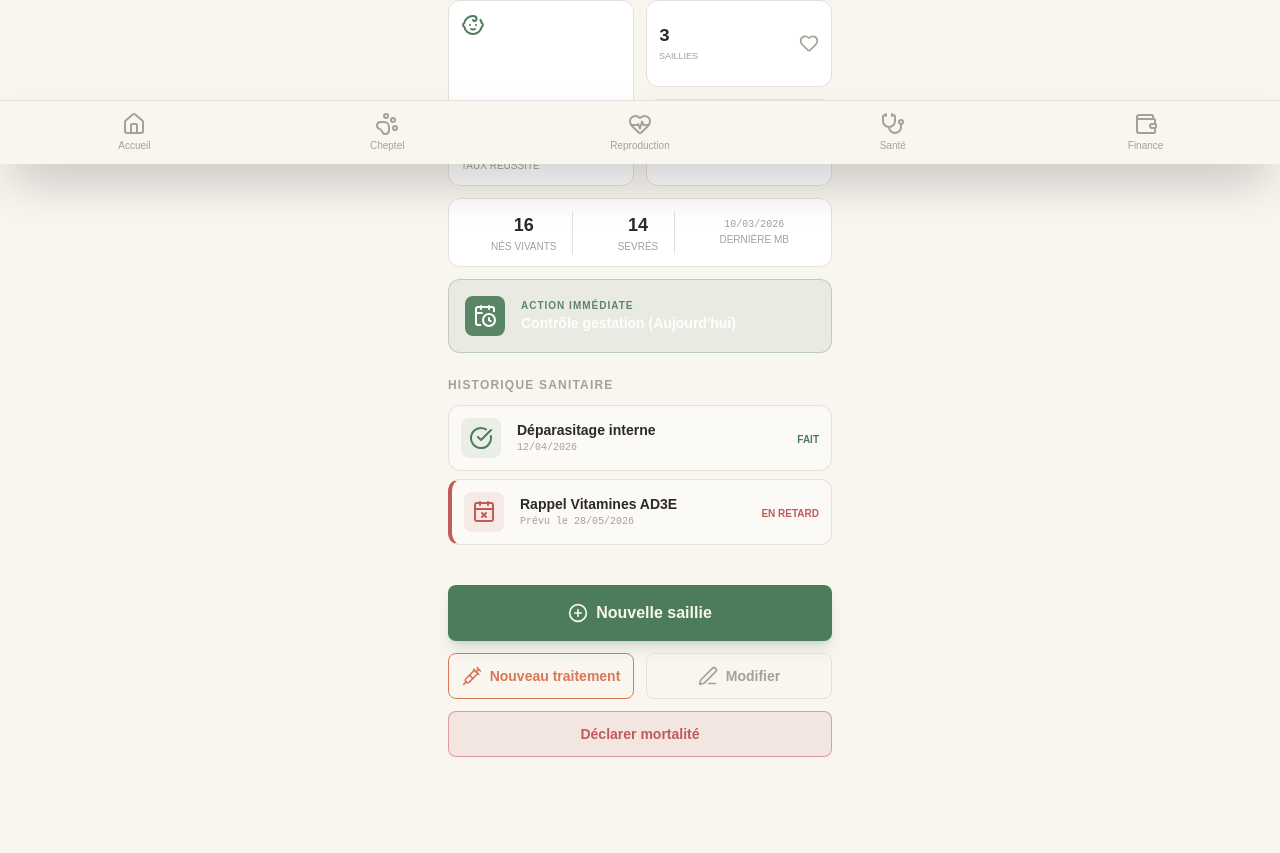
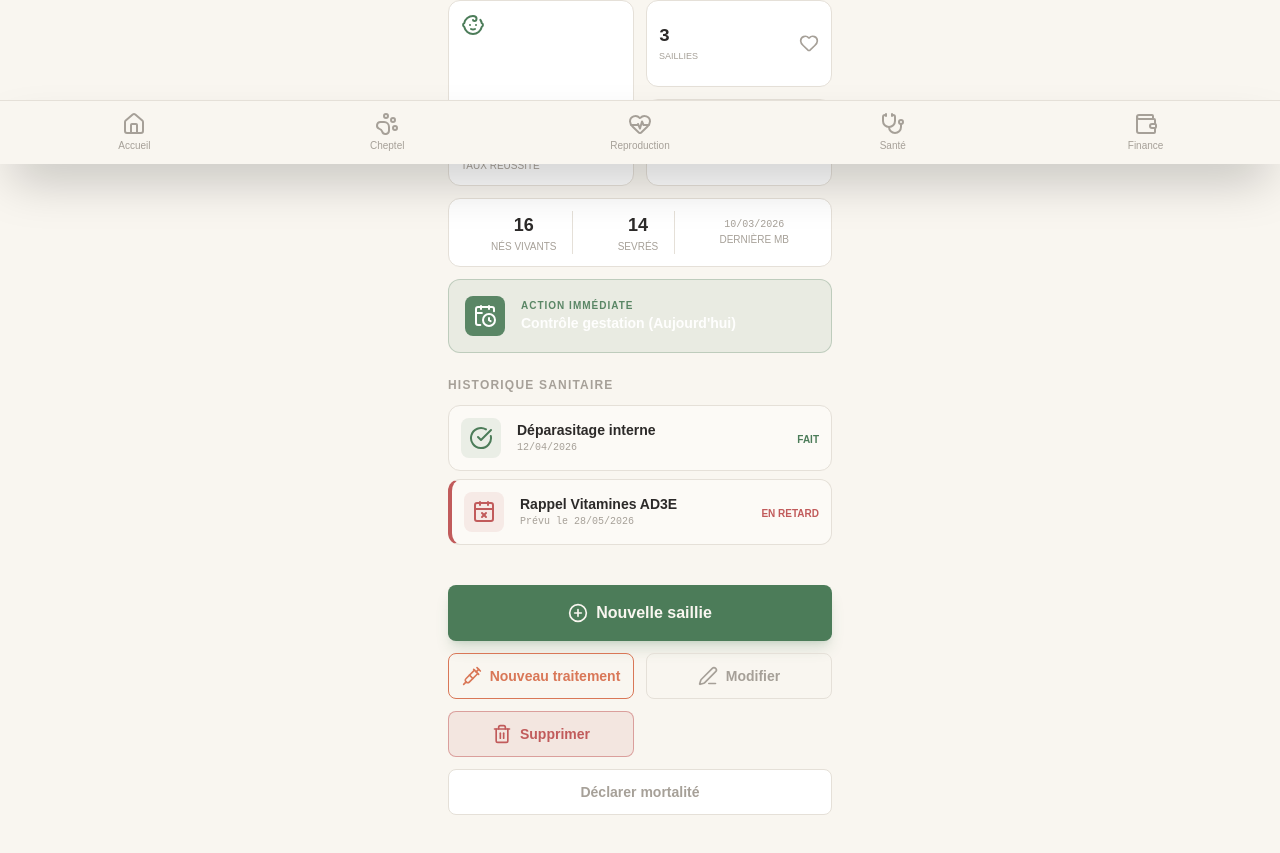
Before and after one commit to layesamake/gestionlapin, a React (Vite) app: page /cheptel/1 in a window 1280 px wide. Shown: the part 636-1489 px from the top of the page. Built offline with nearby package versions, Linux system fonts and the light colour scheme.

Commit message:
feat: permet la suppression des reproducteurs

```diff
--- a/src/pages/FicheReproducteur.tsx
+++ b/src/pages/FicheReproducteur.tsx
@@ -1,5 +1,5 @@
 import { useParams, useNavigate } from 'react-router-dom';
-import { ArrowLeft, Settings, Heart, Baby, CalendarClock, CheckCircle, CalendarX, PlusCircle, Syringe, Edit3 } from 'lucide-react';
+import { ArrowLeft, Settings, Heart, Baby, CalendarClock, CheckCircle, CalendarX, PlusCircle, Syringe, Edit3, Trash2 } from 'lucide-react';
 import { useStore } from '../store/useStore';
 import { calculateAge } from '../utils/dateUtils';
 
@@ -8,6 +8,7 @@ export const FicheReproducteur = () => {
   const navigate = useNavigate();
   const animals = useStore(state => state.animals);
   const updateAnimal = useStore(state => state.updateAnimal);
+  const removeAnimal = useStore(state => state.removeAnimal);
 
   // Find animal or fallback to a default mock for the demo
   const animalInfo = (animals.find((a: any) => a.id === id) || {
@@ -17,6 +18,13 @@ export const FicheReproducteur = () => {
   const handleMortalite = () => {
     if (window.confirm(`Voulez-vous vraiment déclarer la mortalité de ce reproducteur (${animalInfo.id}) ?`)) {
       updateAnimal(animalInfo.id, { status: 'Mort', badgeColor: 'brand-danger' });
+      navigate('/cheptel');
+    }
+  };
+
+  const handleDelete = () => {
+    if (window.confirm(`Voulez-vous vraiment supprimer définitivement le reproducteur ${animalInfo.id} ? Cette action est irréversible.`)) {
+      removeAnimal(animalInfo.id);
       navigate('/cheptel');
     }
   };
@@ -230,8 +238,15 @@ export const FicheReproducteur = () => {
             Modifier
           </button>
           <button
+            onClick={handleDelete}
+            className="border border-danger/50 bg-danger/10 text-danger py-3 rounded-lg font-bold text-sm flex items-center justify-center gap-2 active:scale-95 transition-transform hover:bg-danger/20"
+          >
+            <Trash2 className="w-5 h-5" />
+            Supprimer
+          </button>
+          <button
             onClick={handleMortalite}
-            className="col-span-2 border border-danger/50 bg-danger/10 text-danger py-3 rounded-lg font-bold text-sm flex items-center justify-center gap-2 active:scale-95 transition-transform hover:bg-danger/20"
+            className="col-span-2 border border-border bg-surface text-muted py-3 rounded-lg font-bold text-sm flex items-center justify-center gap-2 active:scale-95 transition-transform hover:bg-border/50"
           >
             Déclarer mortalité
           </button>
--- a/src/store/useStore.ts
+++ b/src/store/useStore.ts
@@ -76,6 +76,7 @@ interface AppState {
   addRace: (race: string) => void;
   addAnimal: (animal: Animal) => void;
   updateAnimal: (id: string, animal: Partial<Animal>) => void;
+  removeAnimal: (id: string) => void;
   removeAlerte: (id: number) => void;
   addTransaction: (transaction: Transaction) => void;
   removeTransaction: (id: string) => void;
@@ -127,6 +128,10 @@ export const useStore = create<AppState>()(
 
       updateAnimal: (id, updatedAnimal) => set((state) => ({
         animals: state.animals.map((a) => a.id === id ? { ...a, ...updatedAnimal } : a)
+      })),
+
+      removeAnimal: (id) => set((state) => ({
+        animals: state.animals.filter((a) => a.id !== id)
       })),
 
       removeAlerte: (id) => set((state) => ({
```
